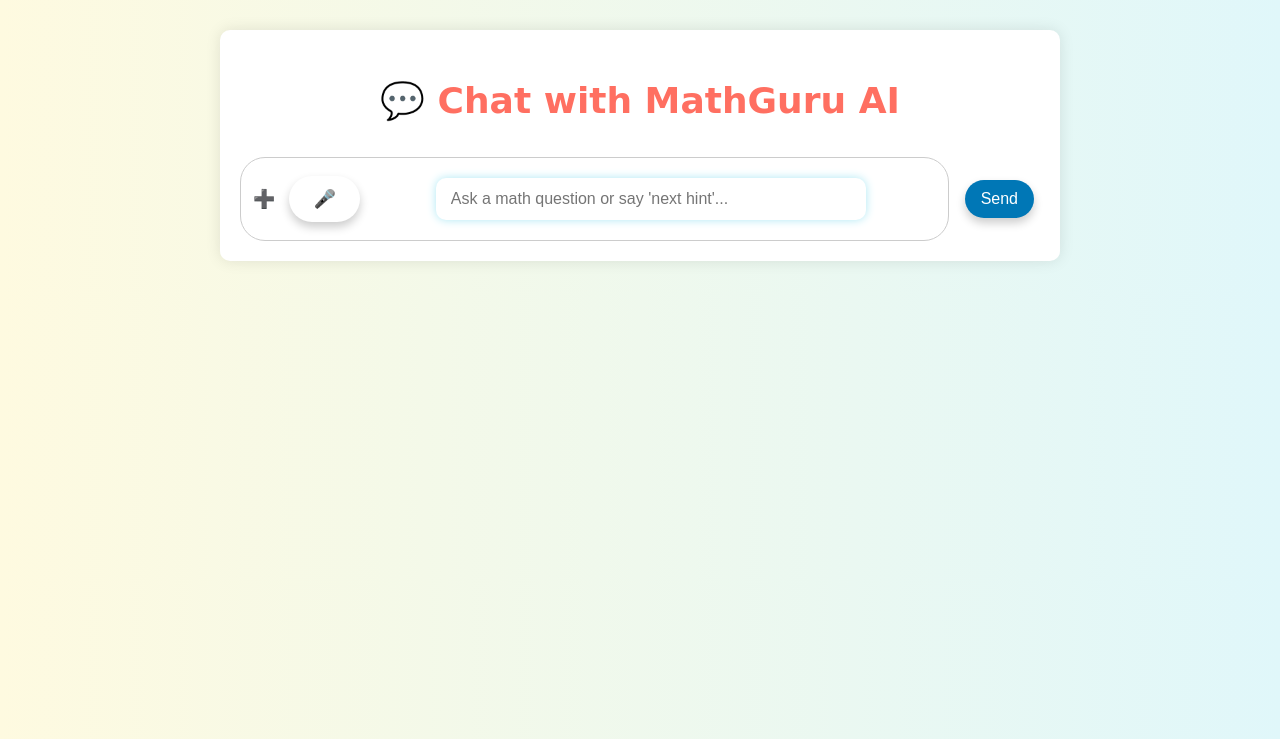
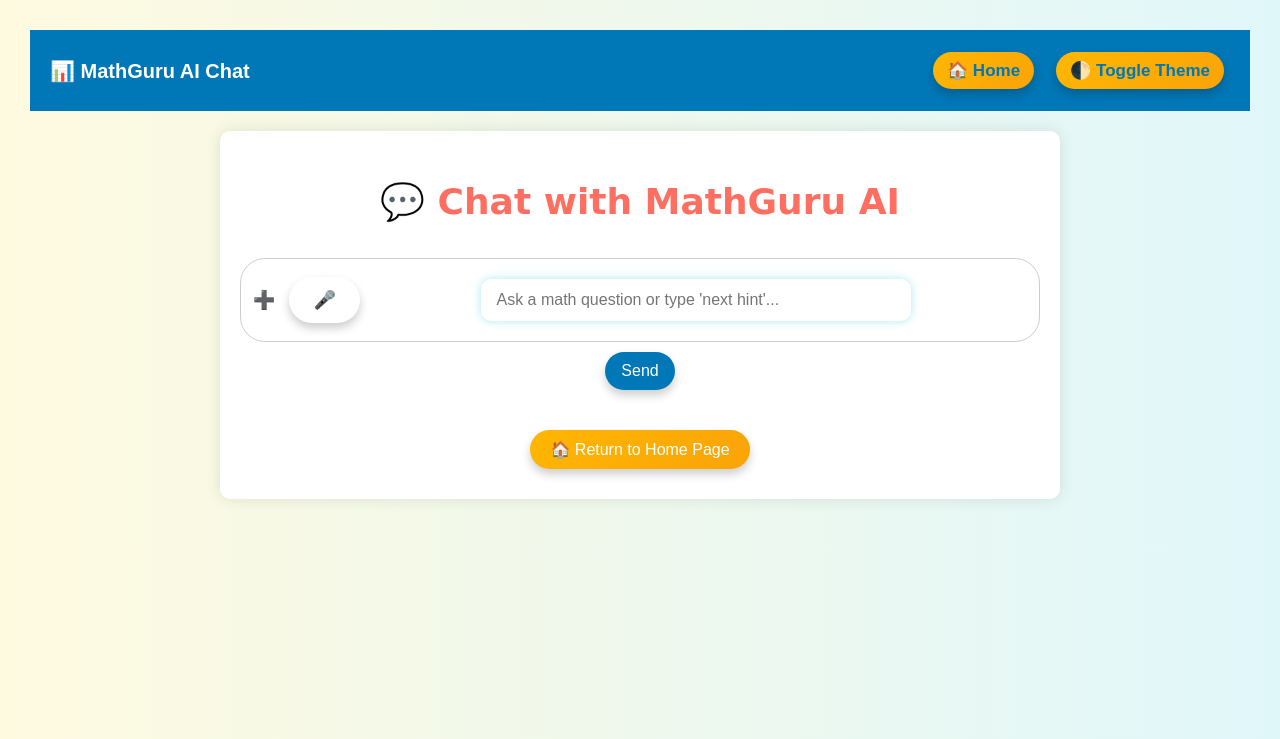
Before and after one commit to ajaya0526/MathGuru_AI, a Flask app: page /chat in a window 1280 px wide. Shown: the top 739 px of the page. Run offline with Flask 3, Linux system fonts and the light colour scheme; the visitor is signed in with stand-in values (Sample User, id 1).

Commit message:
🔧 Updated dark theme, app logic, and chat interface

```diff
--- a/templates/chat.html
+++ b/templates/chat.html
@@ -7,32 +7,90 @@
   <link rel="stylesheet" href="{{ url_for('static', filename='css/style.css') }}">
   <style>
     body {
-      background-color: #f0f0f0;
+      background-color: var(--bg-color, #f0f0f0);
       font-family: Arial, sans-serif;
+      transition: background-color 0.3s;
     }
+
+    .dark-mode {
+      --bg-color: #121212;
+      --text-color: #f0f0f0;
+      --card-color: #1e1e1e;
+    }
+
+    nav {
+      background-color: #0077b6;
+      padding: 12px 20px;
+      color: white;
+      display: flex;
+      justify-content: space-between;
+      align-items: center;
+      flex-wrap: wrap;
+    }
+
+    .nav-left {
+      font-size: 20px;
+      font-weight: bold;
+    }
+
+    .nav-right {
+      display: flex;
+      gap: 10px;
+    }
+
+    .nav-btn {
+      background-color: white;
+      color: #0077b6;
+      border: none;
+      padding: 8px 14px;
+      border-radius: 20px;
+      cursor: pointer;
+      font-weight: bold;
+    }
+
+    .nav-btn:hover {
+      background-color: #90e0ef;
+    }
+
     .chat-container {
       max-width: 800px;
-      margin: 0 auto;
+      margin: 20px auto;
       padding: 20px;
-      background: white;
+      background: var(--card-color, white);
+      color: var(--text-color, black);
       border-radius: 10px;
       box-shadow: 0 0 15px rgba(0,0,0,0.1);
     }
+
     .message {
       padding: 12px 16px;
       margin: 10px 0;
       border-radius: 12px;
       max-width: 80%;
+      word-wrap: break-word;
     }
+
     .user-message {
       background-color: #d1e7dd;
       align-self: flex-end;
       text-align: right;
     }
+
     .bot-message {
       background-color: #e2e3e5;
       align-self: flex-start;
     }
+
+    .dark-mode .user-message {
+      background-color: #2e7d32;
+      color: white;
+    }
+
+    .dark-mode .bot-message {
+      background-color: #424242;
+      color: white;
+    }
+
     #chatBox {
       display: flex;
       flex-direction: column-reverse;
@@ -40,12 +98,14 @@
       overflow-y: auto;
       margin-bottom: 20px;
     }
+
     .chat-input {
       display: flex;
       flex-wrap: wrap;
       gap: 10px;
       align-items: center;
     }
+
     .input-wrapper {
       display: flex;
       flex: 1;
@@ -55,17 +115,20 @@
       border: 1px solid #ccc;
       padding: 8px 12px;
     }
+
     .input-wrapper input[type="text"] {
       border: none;
       flex: 1;
       font-size: 16px;
       outline: none;
     }
+
     .input-icons {
       display: flex;
       align-items: center;
       gap: 8px;
     }
+
     .input-icons button,
     .input-icons label {
       background: none;
@@ -73,6 +136,7 @@
       cursor: pointer;
       font-size: 18px;
     }
+
     .send-btn {
       background: #0077b6;
       color: white;
@@ -82,21 +146,68 @@
       font-size: 16px;
       cursor: pointer;
     }
+
     .send-btn:hover {
       background: #023e8a;
     }
+
     .preview {
       max-width: 100%;
       border-radius: 10px;
       margin: 10px 0;
     }
+
+    .home-bottom {
+      margin-top: 20px;
+      text-align: center;
+    }
+
+    .home-bottom button {
+      background-color: #00b4d8;
+      border: none;
+      color: white;
+      padding: 10px 20px;
+      font-size: 16px;
+      border-radius: 25px;
+      cursor: pointer;
+    }
+
+    .home-bottom button:hover {
+      background-color: #0077b6;
+    }
+
     @media (max-width: 600px) {
-      .chat-container { padding: 10px; }
+      nav {
+        flex-direction: column;
+        align-items: flex-start;
+      }
+
+      .nav-right {
+        margin-top: 10px;
+      }
+
+      .chat-container {
+        padding: 10px;
+      }
+
+      .send-btn {
+        flex: 1;
+      }
     }
   </style>
 </head>
 <body>
 
+<!-- 🔝 Top Navigation -->
+<nav>
+  <div class="nav-left">📊 MathGuru AI Chat</div>
+  <div class="nav-right">
+    <button class="nav-btn" onclick="window.location.href='/'">🏠 Home</button>
+    <button class="nav-btn" onclick="toggleTheme()">🌓 Toggle Theme</button>
+  </div>
+</nav>
+
+<!-- 💬 Chat UI -->
 <div class="chat-container">
   <h2>💬 Chat with MathGuru AI</h2>
   <div id="chatBox"></div>
@@ -108,12 +219,20 @@
         <input type="file" id="fileInput" accept="image/*" style="display:none" onchange="sendFile()">
         <button onclick="startVoice()">🎤</button>
       </div>
-      <input type="text" id="userInput" placeholder="Ask a math question or say 'next hint'...">
+      <input type="text" id="userInput" placeholder="Ask a math question or type 'next hint'...">
     </div>
+  </div>
+  <div>
     <button class="send-btn" onclick="sendMessage()">Send</button>
+  </div>
+
+  <!-- 🔙 Return Home Button -->
+  <div class="home-bottom">
+    <button onclick="window.location.href='/'">🏠 Return to Home Page</button>
   </div>
 </div>
 
+<!-- 💬 Scripts -->
 <script>
 let lastQuestion = "";
 const chatBox = document.getElementById("chatBox");
@@ -152,8 +271,8 @@
   appendMessage(message, "user");
   input.value = "";
 
-  let endpoint = "/chat";
-  let body = { message };
+  const endpoint = "/chat";
+  const body = { message };
 
   fetch(endpoint, {
     method: "POST",
@@ -163,7 +282,13 @@
   .then(res => res.json())
   .then(data => {
     if (data.extracted) lastQuestion = data.extracted;
+    else if (!lastQuestion) lastQuestion = message;
+
     appendMessage(data.reply || "⚠️ No reply", "bot");
+
+    if (data.reply && data.reply.toLowerCase().includes("hint")) {
+      appendMessage("👉 Please type **next hint** to get the next step.", "bot");
+    }
   });
 }
 
@@ -210,6 +335,10 @@
 
   recognition.start();
 }
+
+function toggleTheme() {
+  document.body.classList.toggle("dark-mode");
+}
 </script>
 
 </body>
```
Also changed, not shown: app.py (+6 -3 lines), templates/index.html (+60 -7 lines), utils/hints.py (+4 -4 lines).
